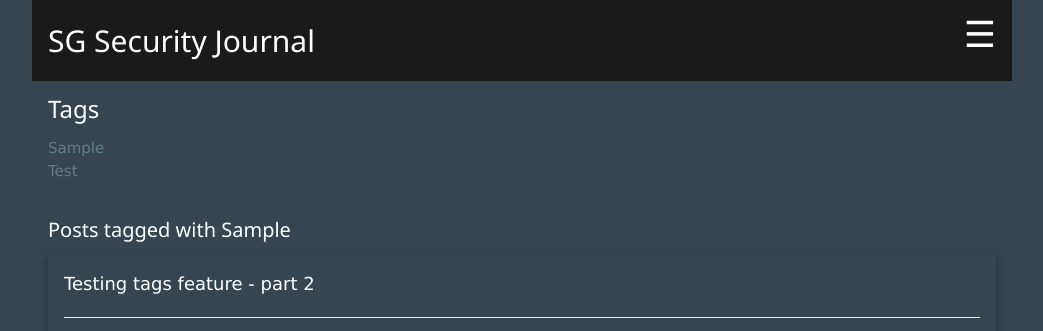
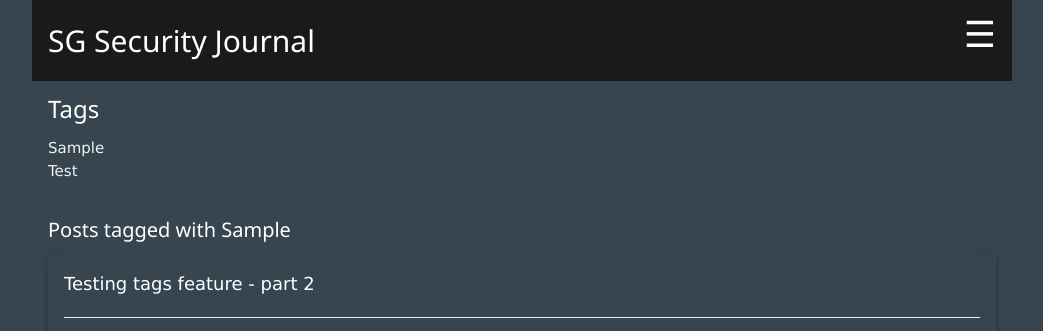
Before and after one commit to sg-sec/sg-sec.github.io, a Jekyll site: the page built from blog/tags.html, in a window 1280 px wide. Shown: the top 331 px of the page, without its empty margins (118-1161 px from the left). Built offline with Jekyll 4.4.1, drawn with Linux system fonts in a browser that asks for light colours.

Commit message:
Update tags.html

```diff
--- a/blog/tags.html
+++ b/blog/tags.html
@@ -5,7 +5,7 @@ title: SG SecOps Journal
 <h3>Tags</h3>
 {% assign sorted_tags = site.tags | sort %}
 {% for tag in sorted_tags %}
-    <a class="w3-text-blue-grey" href="#{{ tag[0] }}"> {{ tag[0] }}</a>
+    <a class="w3-text-light-grey" href="#{{ tag[0] }}"> {{ tag[0] }}</a>
     <br>
 {% endfor %}
 <br>
```
